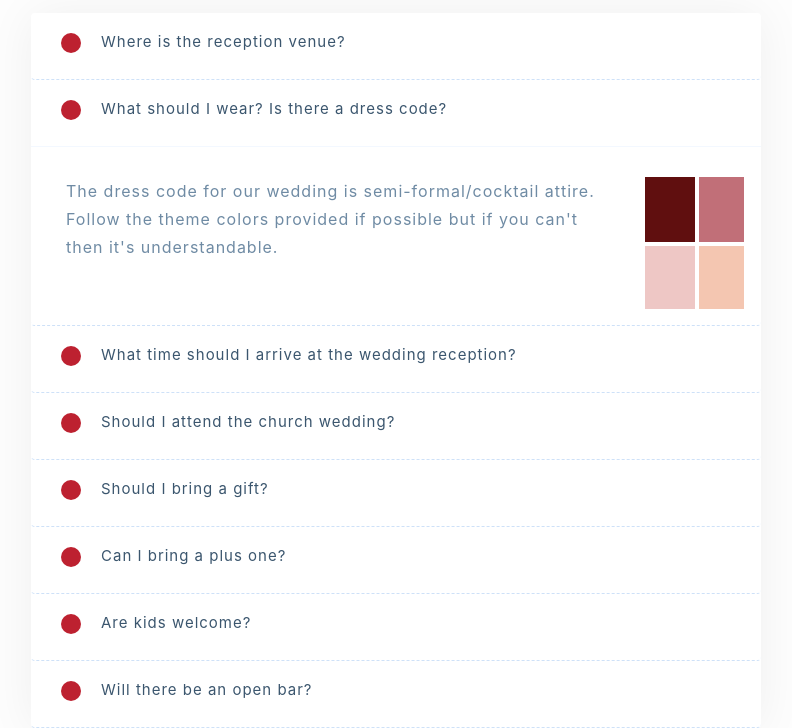
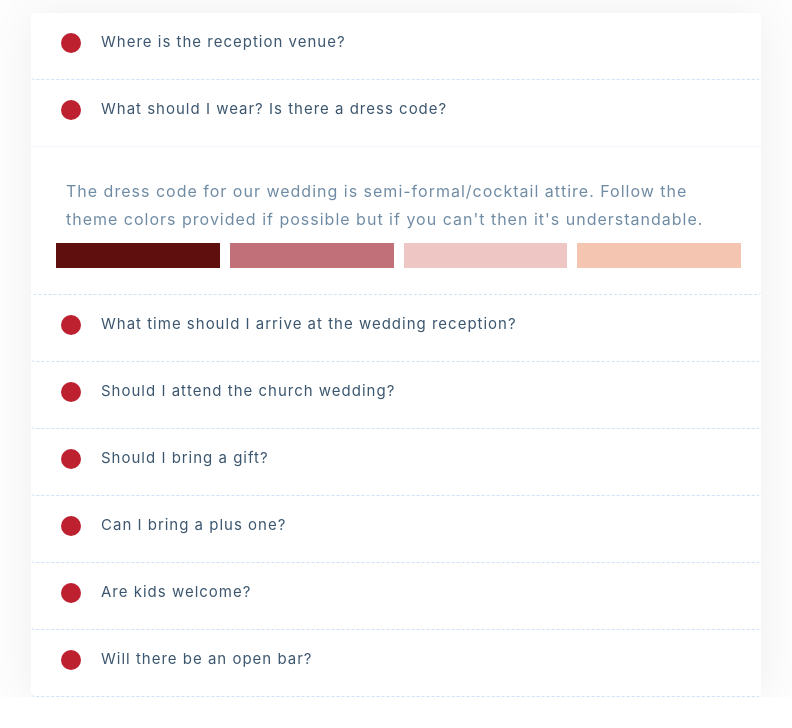
Before and after one commit to sherralotz/johnxsherra, a plain HTML site: page index.html in a window 1280 px wide. Both pictures are taken after a click on the element "What should I wear? Is there a dress code?". Shown: the part 139-867 px from the top of the page, without its empty margins (339-1131 px from the left). After the commit the page ends 836 px from the top, so only its background shows below. Drawn offline with nearby package versions, Linux system fonts and the light colour scheme.

Commit message:
modified palette

```diff
--- a/index.html
+++ b/index.html
@@ -55,10 +55,13 @@
                                         <div id="faqCollapse-2" class="collapse" aria-labelledby="faqHeading-2" data-parent="#accordion">
                                             <div class="card-body">
                                                 <div class="row">
-                                                    <div class="col-10">
+                                                    <div class="col-12">
                                                         <div>The dress code for our wedding is semi-formal/cocktail attire. Follow the theme colors provided if possible but if you can't then it's understandable. </div>
                                                     </div>
-                                                    <div class="col-2"> <img src="assets/palette.png" alt=""> </div>
+                                                    <div class="col-3 ">  <div class="palette-baby" style="background-color: #600F0F;"></div></div>
+                                                    <div class="col-3 ">  <div class="palette-baby" style="background-color: #C16F78;"></div></div>
+                                                    <div class="col-3 " >  <div class="palette-baby" style="background-color: #EEC7C5;"></div></div>
+                                                    <div class="col-3 " >  <div class="palette-baby" style="background-color: #F4C6B1;"></div></div>
                                                 </div>
                                             </div>
                                         </div>
--- a/styles.css
+++ b/styles.css
@@ -78,7 +78,10 @@
   padding-bottom: 20px;
   user-select: none;
 }
-
+.palette-baby{
+  height: 25px;
+  margin: 10px -10px;
+}
 .faq .card .card-header .faq-title .badge {
   display: inline-block;
   width: 20px;
```
